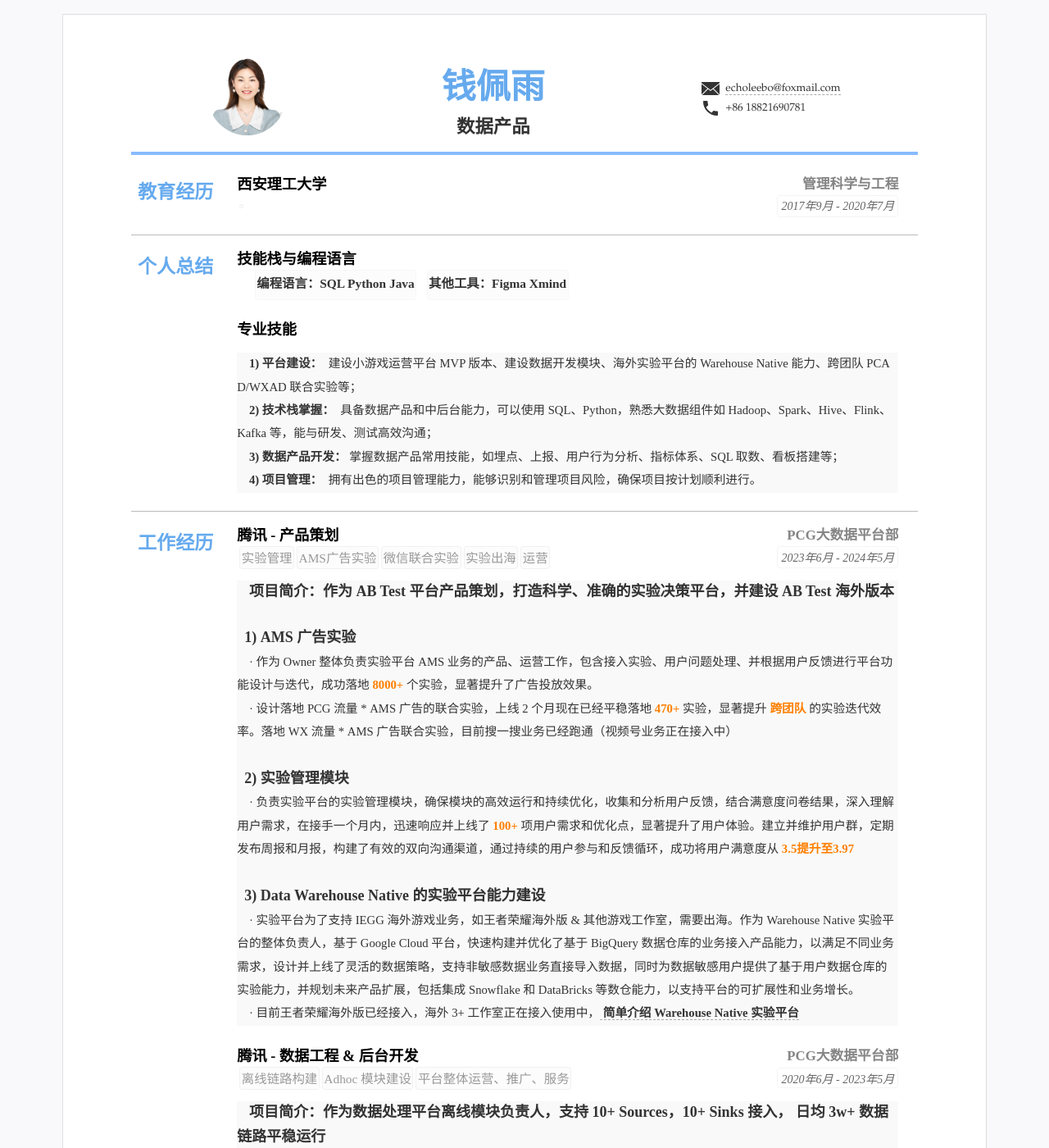
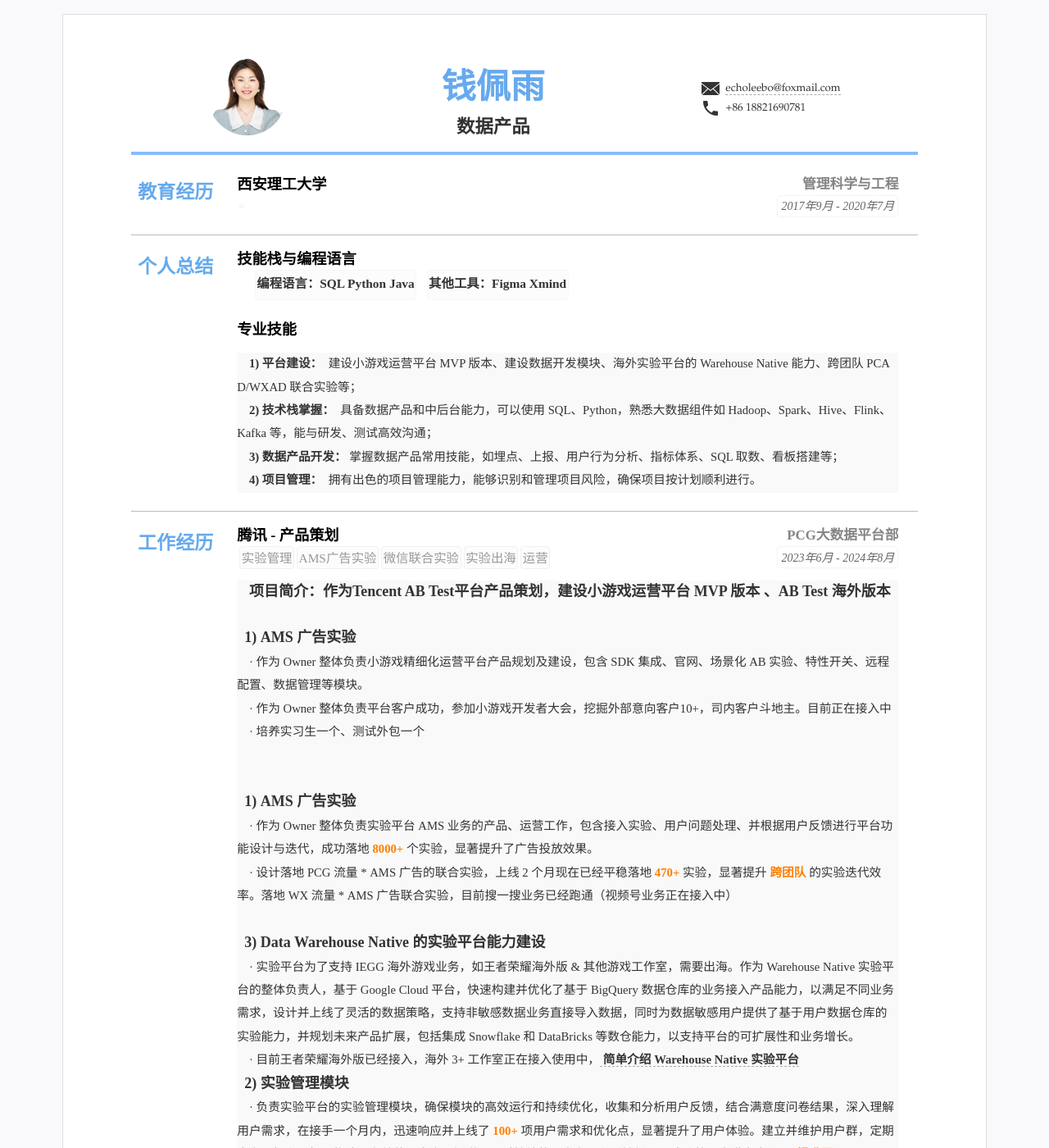
Before and after one commit to kuailexiaoshenxian/cn-wx-cv, a Jekyll site: the page built from index.html, in a window 1280 px wide and 1400 px high. Shown: the whole window at 82% size. Built offline with Jekyll 4.4.1, drawn with Linux system fonts in a browser that asks for light colours.

Commit message:
Update resume.yml

```diff
--- a/_data/resume.yml
+++ b/_data/resume.yml
@@ -79,7 +79,7 @@ main: #简历主要内容，
   content:
   - title: <font face="华文细黑粗体">腾讯 - 产品策划</font>
     sub: <font face="楷体">PCG大数据平台部</font>
-    duration:  <font face="汉仪楷体">2023年6月 - 2024年5月</font>
+    duration:  <font face="汉仪楷体">2023年6月 - 2024年8月</font>
     tags:
     - <font face="黑体">实验管理</font>
     - <font face="黑体">AMS广告实验</font>
@@ -97,19 +97,26 @@ main: #简历主要内容，
     # - 画像提升
     # - 实验配置
     # summary: 职务或者工作总结(自动折叠) 业务数据科学：负责新闻业务画像覆盖率、准确率提升，建立画像服务的指标监控体系 <br>  &nbsp &nbsp  平台数据开发：作为开发者完成数据平台的链路搭建和功能上线，为业务提供可靠的画像平台服务
-    detail: <font face="等线"><font size=4><strong>项目简介：作为 AB Test 平台产品策划，打造科学、准确的实验决策平台，并建设 AB Test 海外版本</strong></font></font> <br>  &nbsp &nbsp
+    detail: <font face="等线"><font size=4><strong>项目简介：作为Tencent AB Test平台产品策划，建设小游戏运营平台 MVP 版本 、AB Test 海外版本</strong></font></font> <br>  &nbsp &nbsp
+           <br>
+            <font face="等线"><font size=4><strong> &nbsp 1) AMS 广告实验</strong></font> <br>  &nbsp &nbsp
+            · 作为 Owner 整体负责小游戏精细化运营平台产品规划及建设，包含 SDK 集成、官网、场景化 AB 实验、特性开关、远程配置、数据管理等模块。 <br> &nbsp &nbsp
+            · 作为 Owner 整体负责平台客户成功，参加小游戏开发者大会，挖掘外部意向客户10+，司内客户斗地主。目前正在接入中 <br> &nbsp &nbsp
+            · 培养实习生一个、测试外包一个 <br> &nbsp &nbsp
+            <br>
             <br>
             <font face="等线"><font size=4><strong> &nbsp 1) AMS 广告实验</strong></font> <br>  &nbsp &nbsp
             · 作为 Owner 整体负责实验平台 AMS 业务的产品、运营工作，包含接入实验、用户问题处理、并根据用户反馈进行平台功能设计与迭代，成功落地<font color=#FF7F00><strong> 8000+ </strong></font> 个实验，显著提升了广告投放效果。 <br> &nbsp &nbsp
             · 设计落地 PCG 流量 * AMS 广告的联合实验，上线 2 个月现在已经平稳落地<font color=#FF7F00><strong> 470+ </strong></font>实验，显著提升 <font color=#FF7F00><strong>  跨团队</strong></font> 的实验迭代效率。落地 WX 流量 *  AMS 广告联合实验，目前搜一搜业务已经跑通（视频号业务正在接入中）  <br>  &nbsp &nbsp
             <br>
-            <font face="等线"><font size=4><strong> &nbsp 2) 实验管理模块</strong></font>  <br>  &nbsp &nbsp
-            · 负责实验平台的实验管理模块，确保模块的高效运行和持续优化，收集和分析用户反馈，结合满意度问卷结果，深入理解用户需求，在接手一个月内，迅速响应并上线了<font color=#FF7F00><strong> 100+ </strong></font>项用户需求和优化点，显著提升了用户体验。建立并维护用户群，定期发布周报和月报，构建了有效的双向沟通渠道，通过持续的用户参与和反馈循环，成功将用户满意度从<font color=#FF7F00><strong> 3.5提升至3.97</strong></font> <br>  &nbsp &nbsp
-            <br>
             <font face="等线"><font size=4><strong> &nbsp 3) Data Warehouse Native 的实验平台能力建设</strong></font>  <br>  &nbsp &nbsp
             · 实验平台为了支持 IEGG 海外游戏业务，如王者荣耀海外版 & 其他游戏工作室，需要出海。作为 Warehouse Native 实验平台的整体负责人，基于 Google Cloud 平台，快速构建并优化了基于 BigQuery 数据仓库的业务接入产品能力，以满足不同业务需求，设计并上线了灵活的数据策略，支持非敏感数据业务直接导入数据，同时为数据敏感用户提供了基于用户数据仓库的实验能力，并规划未来产品扩展，包括集成 Snowflake 和 DataBricks 等数仓能力，以支持平台的可扩展性和业务增长。<br> &nbsp &nbsp
             · 目前王者荣耀海外版已经接入，海外 3+ 工作室正在接入使用中， <a href="https://doc.weixin.qq.com/doc/w3_AIcAegY2ACku0oef0AYSiKxJtdRNO"> <strong> 简单介绍 Warehouse Native 实验平台 </strong> </a>
             <br>
+            <font face="等线"><font size=4><strong> &nbsp 2) 实验管理模块</strong></font>  <br>  &nbsp &nbsp
+            · 负责实验平台的实验管理模块，确保模块的高效运行和持续优化，收集和分析用户反馈，结合满意度问卷结果，深入理解用户需求，在接手一个月内，迅速响应并上线了<font color=#FF7F00><strong> 100+ </strong></font>项用户需求和优化点，显著提升了用户体验。建立并维护用户群，定期发布周报和月报，构建了有效的双向沟通渠道，通过持续的用户参与和反馈循环，成功将用户满意度从<font color=#FF7F00><strong> 3.5提升至3.97</strong></font> <br>  &nbsp &nbsp
+            <br>
+
   - title: <font face="华文细黑粗体">腾讯 - 数据工程 & 后台开发 </font>
     sub: <font face="楷体">PCG大数据平台部</font>
     duration:  <font face="汉仪楷体">2020年6月 - 2023年5月</font>
```
